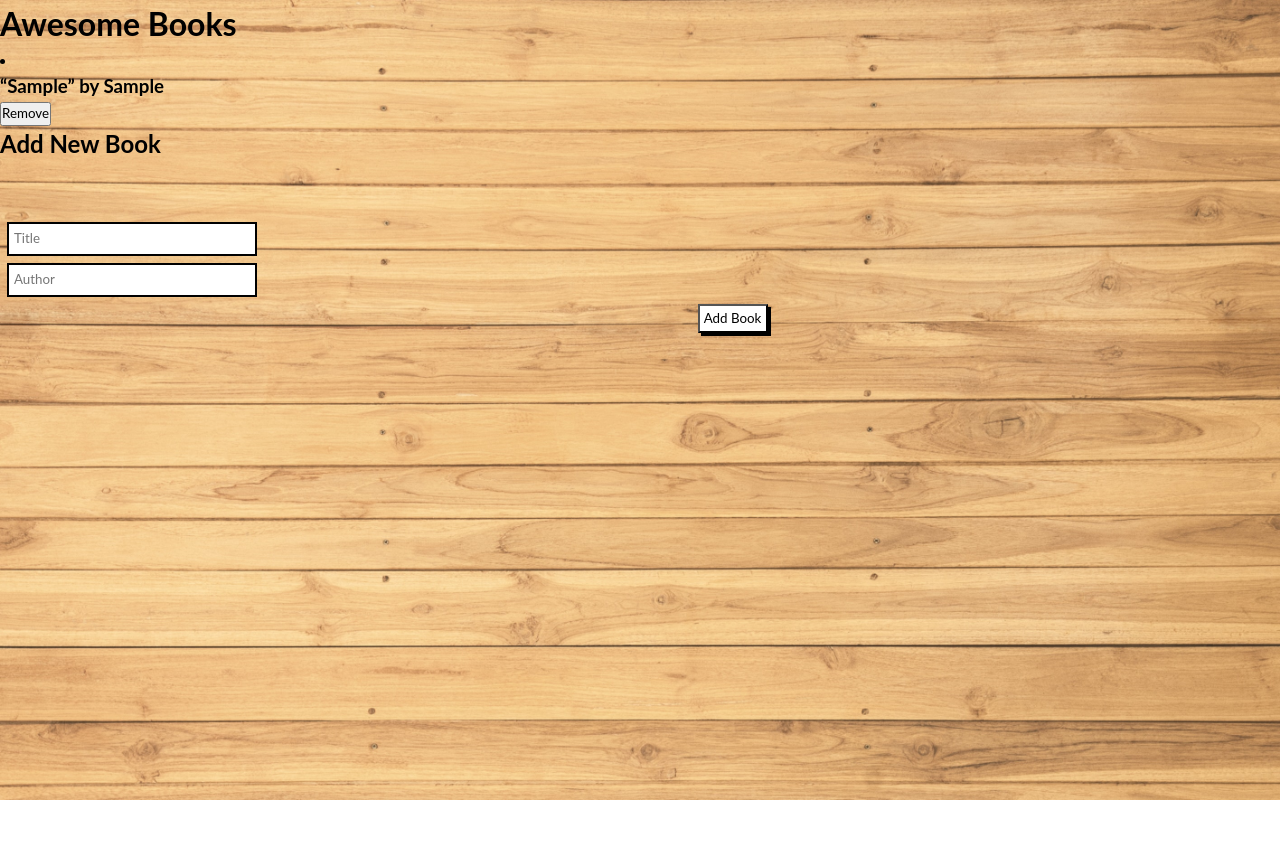
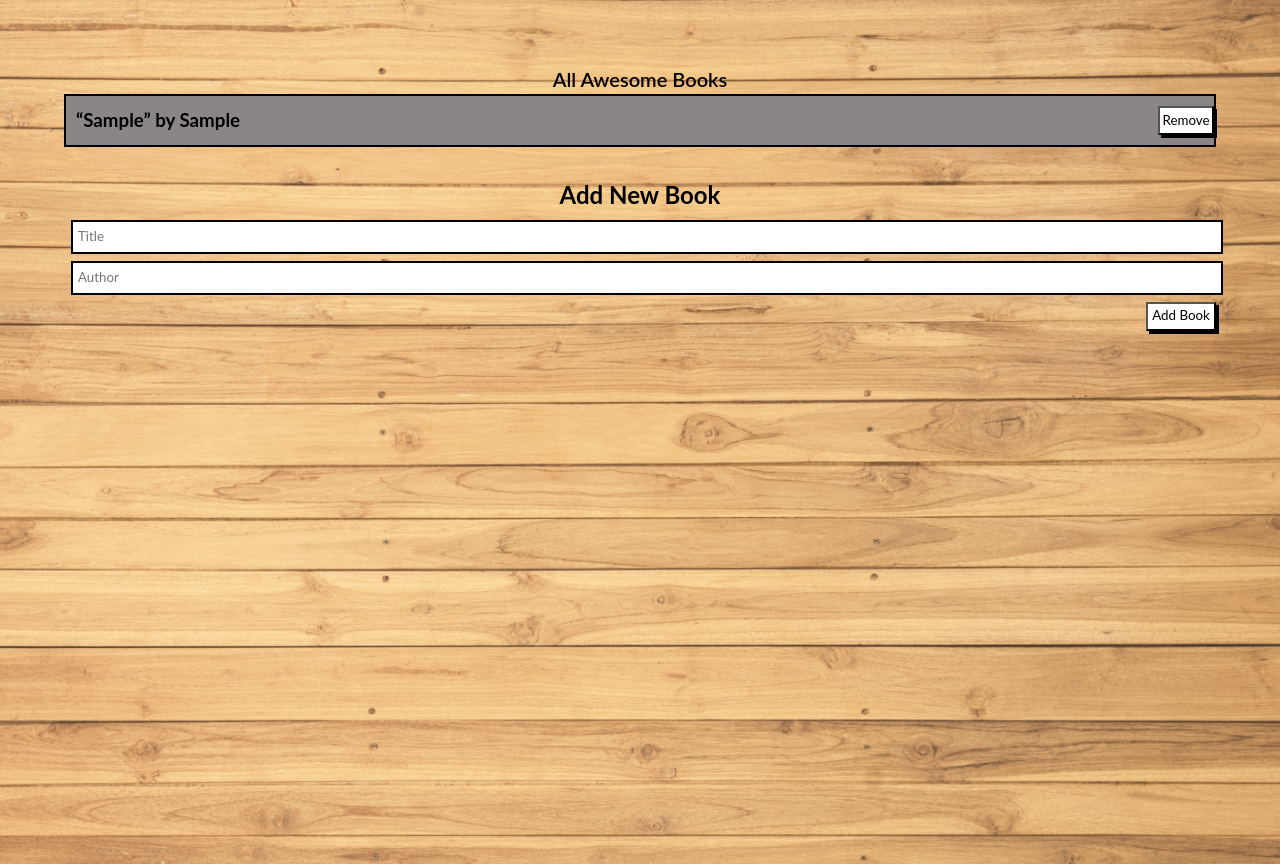
Before and after one commit to kendoriddy/awesome-books-v1, a website: page index.html in a window 1280 px wide. Both pictures are taken after typing "Sample", "Sample" into the empty fields and a click on the button "Add Book". Before the commit the page ends 800 px from the top, so only its background shows below. Drawn offline with Linux system fonts and the light colour scheme.

Commit message:
Update css styling

```diff
--- a/index.html
+++ b/index.html
@@ -10,7 +10,7 @@
   <body>
     <div class="container">
       <div class="app-title">
-        <h1 class="heading">Awesome Books</h1>
+        <h1 class="heading">All Awesome Books</h1>
       </div>
       <div class="book-list"></div>
 
--- a/styles.css
+++ b/styles.css
@@ -18,6 +18,10 @@ body {
   left: 0;
 }
 
+.container {
+  margin: 5vw;
+}
+
 .inputField {
   display: flex;
   flex-direction: column;
@@ -25,13 +29,21 @@ body {
   border: 2px solid;
 }
 
-.btn {
-  width: 70px;
+.btn,
+.remove-btn {
   padding: 2.5px;
   box-shadow: 3px 3px;
   background-color: #fff;
-  margin-left: 185px;
   cursor: pointer;
+}
+
+.submit-btn {
+  width: 70px;
+  margin-left: calc(100% - 70px);
+}
+
+.remove-btn {
+    cursor: pointer;
 }
 
 .border-class {
@@ -44,26 +56,21 @@ body {
   justify-content: flex-end;
 }
 
-.li li {
-  padding-right: 10px;
+li {
   list-style: none;
-  border-right: 2px solid #000;
   line-height: 2.5;
-  cursor: pointer;
+  display: flex;
+  justify-content: space-between;
+  padding: 10px;
 }
 
-.li li:last-child {
+li:last-child {
   border-right: none;
   padding-right: 0;
 }
 
-.li li a {
-  font-size: 20px;
-  font-weight: 900;
-}
-
-.li:nth-child(odd) {
-  background-color: #ccc;
+li:nth-child(odd) {
+  background-color: rgb(138, 134, 134);
 }
 
 .title-author {
@@ -72,13 +79,13 @@ body {
 }
 
 #title {
-  width: 250px;
+  width: 100%;
   padding: 5px;
   border: 2.5px solid;
 }
 
 #author {
-  width: 250px;
+  width: 100%;
   padding: 5px;
   border: 2.5px solid;
 }
@@ -86,5 +93,22 @@ body {
 .form-div {
   display: block;
   text-align: center;
-  margin-top: 60px;
 }
+
+.add-book {
+  margin-top: 30px;
+  text-align: center;
+}
+
+.app-title {
+  text-align: center;
+}
+
+.heading {
+  font-size: 20px;
+  font-weight: 600;
+}
+
+.book-list {
+  border: 2px solid #000;
+}
```
